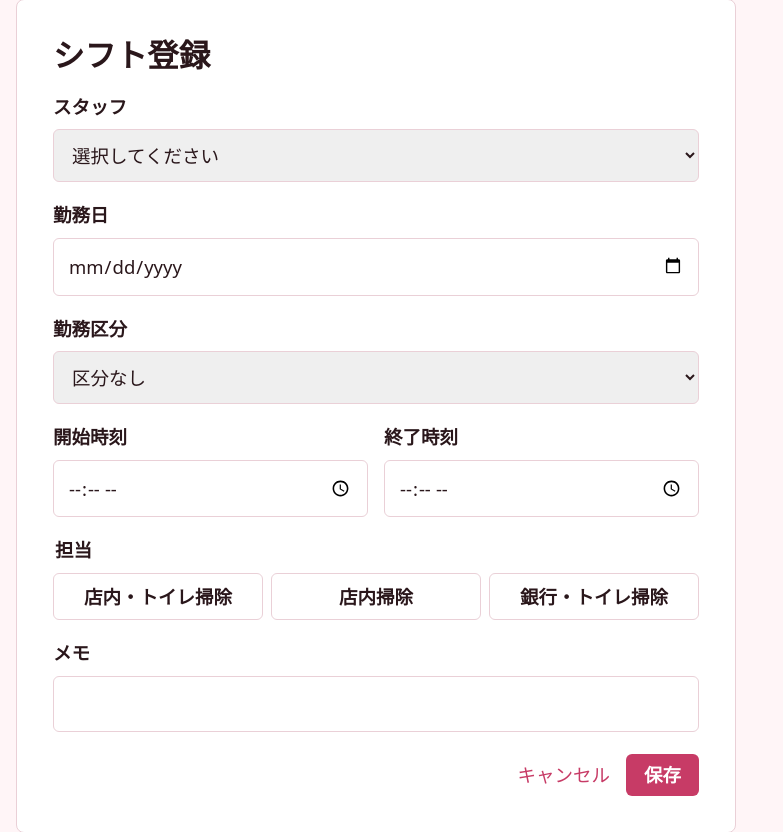
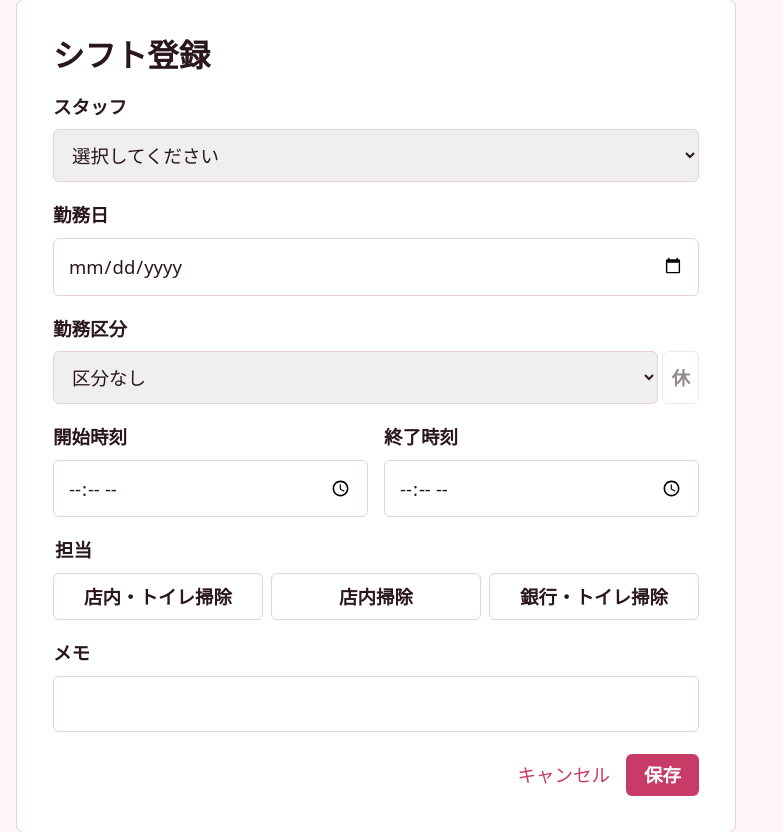
Before and after one commit to nogikaede0318-rgb/kutu-work, a Django app: page /shifts/new/ in a window 1280 px wide; the page is wider, and only the part inside the window is pictured. Shown: the part 116-948 px from the top of that part, without its empty margins (0-783 px from the left). Run offline with Django 4.2, Linux system fonts and the light colour scheme; data that the repository does not hold is empty.

Commit message:
v3(20260923v2)

```diff
--- /dev/null
+++ b/notes/static/notes/day_off.js
@@ -0,0 +1,20 @@
+document.querySelectorAll('[data-day-off-button]').forEach((button) => {
+    const select = button.closest('.shift-type-controls').querySelector('select');
+    const dayOffOption = Array.from(select.options).find((option) => option.dataset.code === '休');
+
+    if (!dayOffOption) {
+        button.disabled = true;
+        button.title = '勤務区分に「休」を登録してください';
+        return;
+    }
+
+    const updateButton = () => {
+        button.setAttribute('aria-pressed', String(select.value === dayOffOption.value));
+    };
+    button.addEventListener('click', () => {
+        select.value = dayOffOption.value;
+        select.dispatchEvent(new Event('change', { bubbles: true }));
+    });
+    select.addEventListener('change', updateButton);
+    updateButton();
+});
--- a/notes/static/notes/styles.css
+++ b/notes/static/notes/styles.css
@@ -404,6 +404,37 @@ button:hover {
     min-height: 34px;
     padding: 6px;
     font-size: 0.8rem;
+}
+
+.shift-type-controls {
+    display: flex;
+    align-items: stretch;
+    gap: 4px;
+    min-width: 0;
+}
+
+.shift-type-controls select {
+    flex: 1;
+    min-width: 0;
+}
+
+.day-off-button {
+    flex: 0 0 auto;
+    padding: 0 8px;
+    border: 1px solid var(--line);
+    background: var(--surface);
+    color: var(--ink);
+}
+
+.day-off-button[aria-pressed="true"] {
+    border-color: var(--accent);
+    background: #ffe8ef;
+    color: var(--accent);
+}
+
+.day-off-button:disabled {
+    opacity: 0.5;
+    cursor: not-allowed;
 }
 
 .bulk-edit-cell .bulk-select-colored {
--- a/notes/templates/notes/base.html
+++ b/notes/templates/notes/base.html
@@ -28,5 +28,6 @@
         {% block content %}{% endblock %}
     </main>
     {% block scripts %}{% endblock %}
+    <script src="{% static 'notes/day_off.js' %}" defer></script>
 </body>
 </html>
--- a/notes/templates/notes/shift_form.html
+++ b/notes/templates/notes/shift_form.html
@@ -75,6 +75,7 @@
             <input id="work_date" name="work_date" type="date" value="{% if shift %}{{ shift.work_date|date:'Y-m-d' }}{% else %}{{ request.GET.date }}{% endif %}" required>
 
             <label for="shift_type">勤務区分</label>
+            <div class="shift-type-controls">
                 <select id="shift_type" name="shift_type">
                     <option value="">区分なし</option>
                     {% for shift_type in shift_types %}
@@ -89,6 +90,8 @@
                         </option>
                     {% endfor %}
                 </select>
+                <button type="button" class="day-off-button" data-day-off-button>休</button>
+            </div>
 
             <div class="field-grid">
                 <div>
--- a/notes/templates/notes/shift_table.html
+++ b/notes/templates/notes/shift_table.html
@@ -72,6 +72,7 @@
                                                 {% if cell.is_current_month %}
                                                     {% if is_edit_mode %}
                                                         <div class="bulk-edit-cell">
+                                                            <div class="shift-type-controls">
                                                                 <select name="shift_type_{{ cell.field_key }}" data-shift-type-select>
                                                                     <option value="">未設定</option>
                                                                     {% for shift_type in shift_types %}
@@ -85,6 +86,8 @@
                                                                         </option>
                                                                     {% endfor %}
                                                                 </select>
+                                                                <button type="button" class="day-off-button" data-day-off-button>休</button>
+                                                            </div>
                                                             <input id="role_{{ cell.field_key }}" name="role_{{ cell.field_key }}" type="hidden" value="{{ cell.shift.role|default:'' }}">
                                                             <button
                                                                 class="role-modal-button {% if cell.shift.role and cell.shift.shift_type.code != '休' %}role-modal-button-colored{% endif %}"
```
Lines whose indentation alone changed are shown as unchanged.
